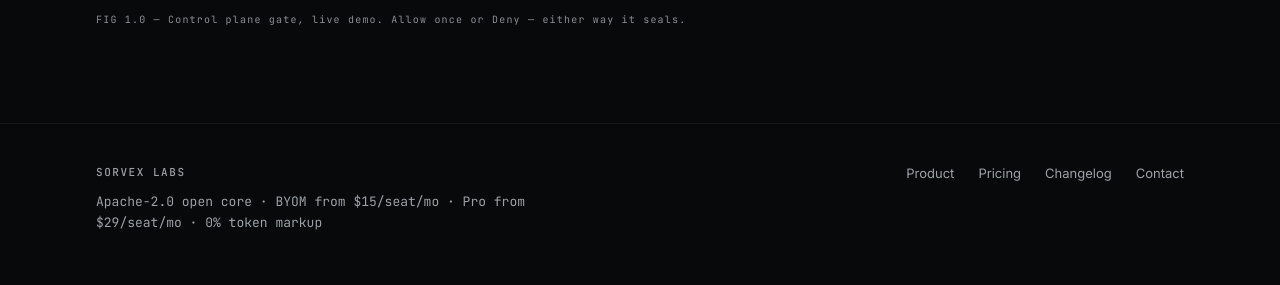
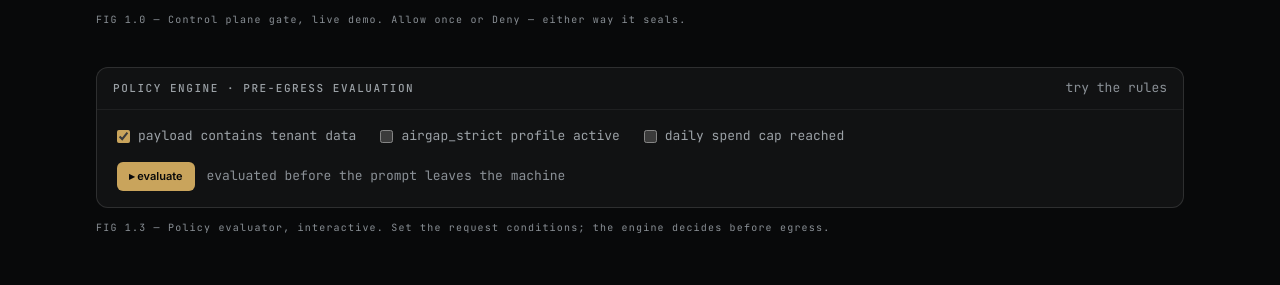
Before and after one commit to creova-gif/keelway, a Next.js app in the folder website/: page /product in a window 1280 px wide. Shown: the part 1055-1340 px from the top of the page. Built offline with nearby package versions, Linux system fonts and the light colour scheme; no server answers.

Commit message:
KEEL-WEB-042: interactive policy evaluator on /product
- PolicyDemo: request-condition toggles → route + ALLOW/DENY verdict
- verdict ordering mirrors engine: airgap→local, tenant→local, spendcap→deny
- FIG 1.3 after FigureTabs; aria-live verdict, checkbox controls

```diff
--- a/website/src/app/product/page.tsx
+++ b/website/src/app/product/page.tsx
@@ -1,5 +1,6 @@
 import type { Metadata } from "next";
 import { FigureTabs } from "@/components/site/FigureTabs";
+import { PolicyDemo } from "@/components/site/PolicyDemo";
 import { Reveal } from "@/components/motion/Reveal";
 
 export const metadata: Metadata = {
@@ -44,6 +45,14 @@ export default function ProductPage() {
       <div className="mt-16">
         <FigureTabs />
       </div>
+      <div className="mt-10">
+        <figure>
+          <PolicyDemo />
+          <figcaption className="kw-figcap mt-3">
+            FIG 1.3 — Policy evaluator, interactive. Set the request conditions; the engine decides before egress.
+          </figcaption>
+        </figure>
+      </div>
     </div>
   );
 }
--- /dev/null
+++ b/website/src/components/site/PolicyDemo.tsx
@@ -0,0 +1,86 @@
+"use client";
+
+import { useState } from "react";
+
+type Flags = { tenant: boolean; airgap: boolean; spendcap: boolean };
+type Verdict = { route: string; ok: boolean; rule: string } | null;
+
+function evaluate(f: Flags): Verdict {
+  if (f.airgap) {
+    return f.tenant
+      ? { route: "open_weight · local (ollama)", ok: true, rule: "airgap_strict + classified payload → local inference" }
+      : { route: "open_weight · local", ok: true, rule: "airgap_strict → all egress denied; local only" };
+  }
+  if (f.tenant) {
+    return { route: "open_weight · local", ok: true, rule: "classified tenant payload → cloud egress denied" };
+  }
+  if (f.spendcap) {
+    return { route: "frontier pool", ok: false, rule: "spend cap $25/day reached" };
+  }
+  return { route: "frontier · BYOM key · 0% markup", ok: true, rule: "no policy constraint → governed cloud route" };
+}
+
+const TOGGLES: { key: keyof Flags; label: string }[] = [
+  { key: "tenant", label: "payload contains tenant data" },
+  { key: "airgap", label: "airgap_strict profile active" },
+  { key: "spendcap", label: "daily spend cap reached" },
+];
+
+export function PolicyDemo() {
+  const [flags, setFlags] = useState<Flags>({ tenant: true, airgap: false, spendcap: false });
+  const [verdict, setVerdict] = useState<Verdict>(null);
+  const [run, setRun] = useState(0);
+
+  const decide = () => {
+    setVerdict(evaluate(flags));
+    setRun((r) => r + 1);
+  };
+
+  return (
+    <div className="kw-figure bg-[var(--fog-4)]" role="group" aria-label="Interactive policy engine demo: toggle request conditions, evaluate, and see the route the engine picks before any egress.">
+      <div className="flex items-center justify-between border-b border-[var(--rule)] px-4 py-2.5">
+        <span className="kw-label">Policy engine · pre-egress evaluation</span>
+        <span className="kw-data text-[10px] text-[var(--dim)]">try the rules</span>
+      </div>
+      <div className="px-4 py-4 sm:px-5">
+        <div className="flex flex-wrap gap-x-6 gap-y-2">
+          {TOGGLES.map((t) => (
+            <label key={t.key} className="kw-data flex cursor-pointer items-center gap-2 text-[11px] text-[var(--muted)]">
+              <input
+                type="checkbox"
+                checked={flags[t.key]}
+                onChange={() => setFlags({ ...flags, [t.key]: !flags[t.key] })}
+                className="accent-[var(--brass)]"
+              />
+              {t.label}
+            </label>
+          ))}
+        </div>
+        <div className="mt-4 flex items-center gap-3">
+          <button
+            type="button"
+            className="kw-fig-btn bg-[var(--brass)] text-[var(--brass-ink)] hover:bg-[var(--brass-deep)]"
+            onClick={decide}
+          >
+            ▸ evaluate
+          </button>
+          <span className="kw-data text-[10px] text-[var(--dim)]">evaluated before the prompt leaves the machine</span>
+        </div>
+        {verdict && (
+          <div key={run} className="mt-4 border-t border-[var(--rule)] pt-3" aria-live="polite">
+            <p className="kw-data kw-land text-[11px] text-[var(--muted)]">
+              rule matched → <span className="text-[var(--ink)]">{verdict.rule}</span>
+            </p>
+            <div className="mt-2 flex flex-wrap items-center gap-3">
+              <span className="kw-data kw-land text-[11px] text-[var(--dim)]">route: {verdict.route}</span>
+              <span className={`kw-chip kw-land ${verdict.ok ? "kw-chip-green" : "kw-chip-red"}`}>
+                {verdict.ok ? "✓ ALLOW" : "✗ DENY"}
+              </span>
+              <span className="kw-data kw-land text-[10px] text-[var(--dim)]">decision sealed to tape</span>
+            </div>
+          </div>
+        )}
+      </div>
+    </div>
+  );
+}
```
Also changed, not shown: 1 other file (tests, documents, lock files or other folders).
